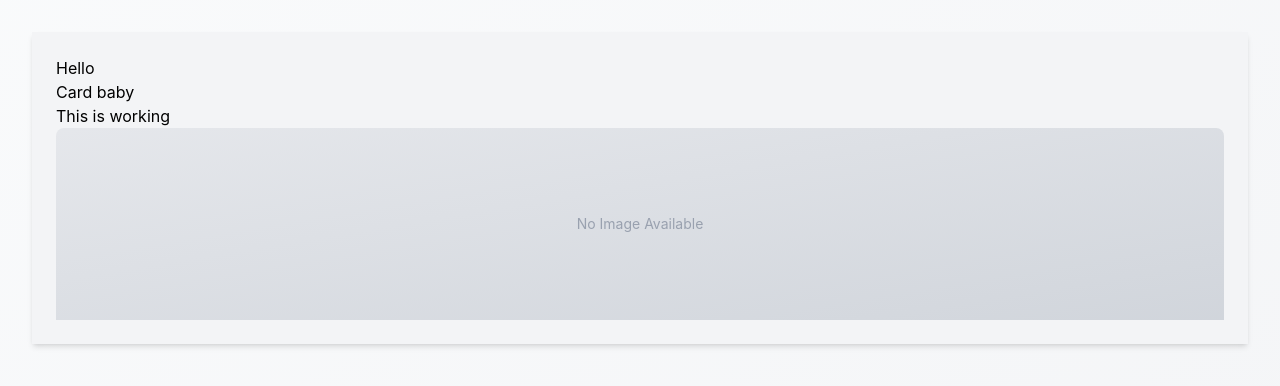
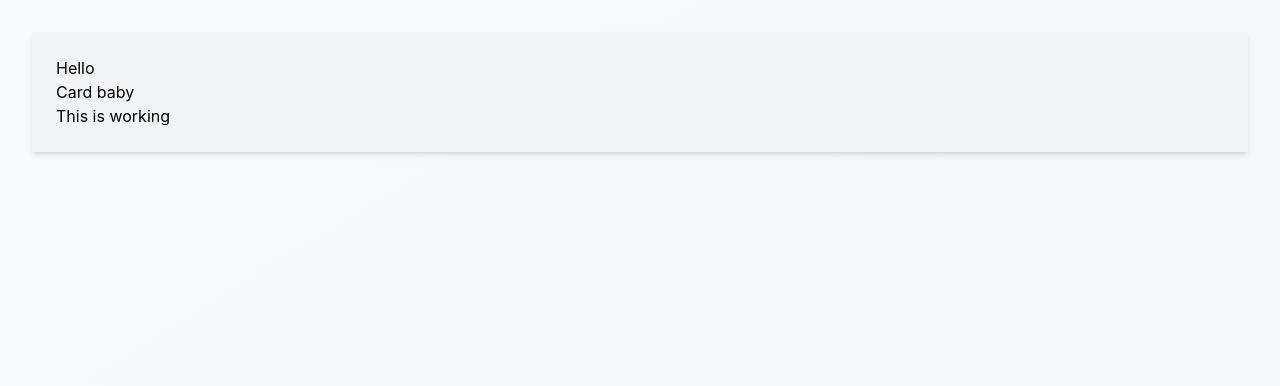
Before and after one commit to bobbyDeepak1415/project_12, a React (Vite) app: page / in a window 1280 px wide. Shown: the top 386 px of the page. Built offline with nearby package versions, Linux system fonts and the light colour scheme.

Commit message:
setup done

```diff
--- a/src/components/card/CardImage.jsx
+++ b/src/components/card/CardImage.jsx
@@ -1,15 +1,11 @@
-const CardImage = ({ src, alt }) => {
+import React from 'react'
+
+const CardImage = () => {
   return (
-    <div className="rounded-t-lg w-full h-48 overflow-hidden">
-      {src ? (
-        <img src={src} alt={alt} className="w-full h-full object-cover" />
-      ) : (
-        <div className="w-full h-full items-center justify-center flex bg-linear-to-br from-gray-200 to-gray-300">
-          <span className="text-sm text-gray-400">No Image Available</span>
-        </div>
-      )}
+    <div>
+
     </div>
-  );
-};
+  )
+}
 
-export default CardImage;
+export default CardImage
```
Also changed, not shown: 1 other file (tests, documents, lock files or other folders).
